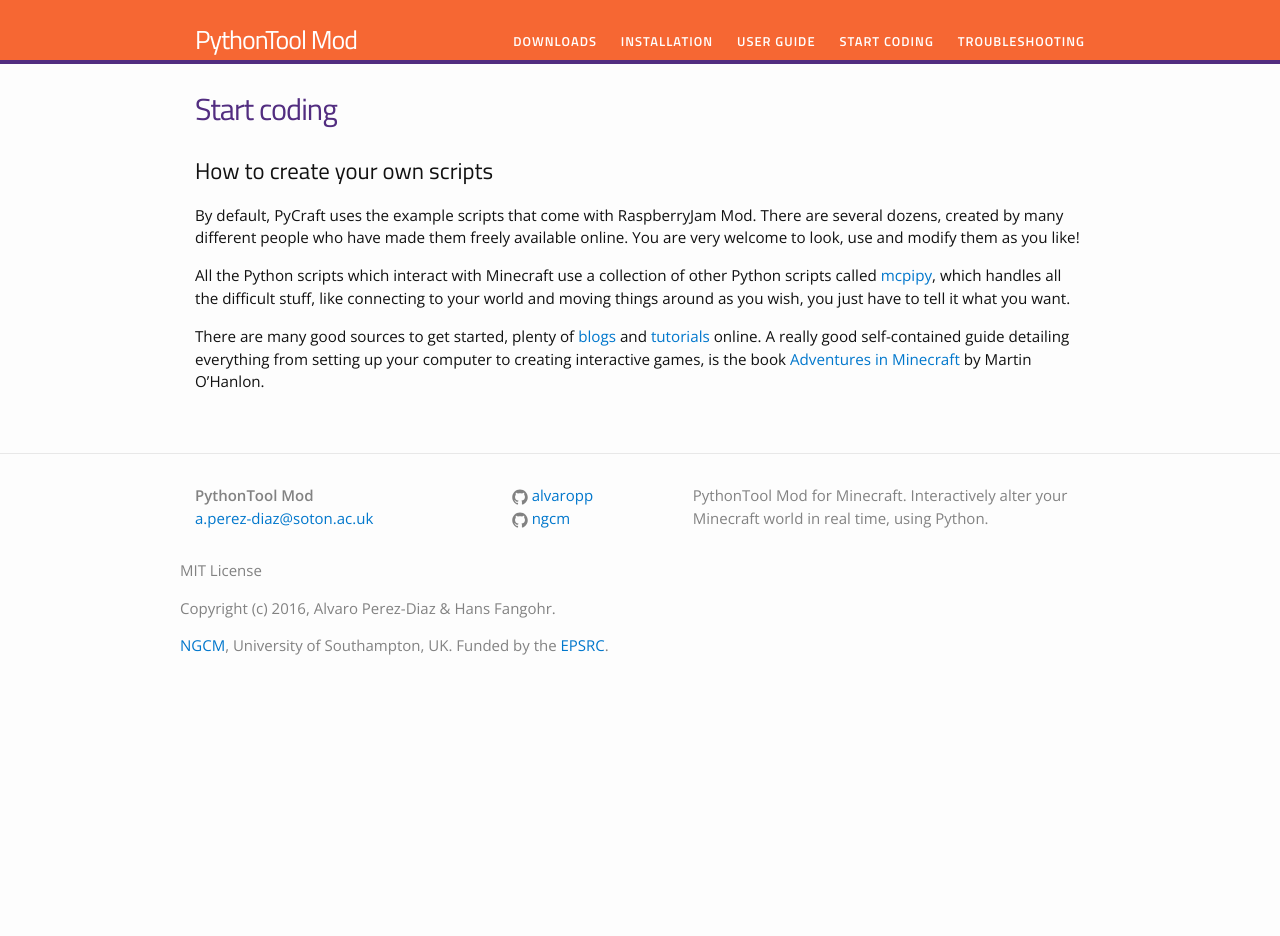
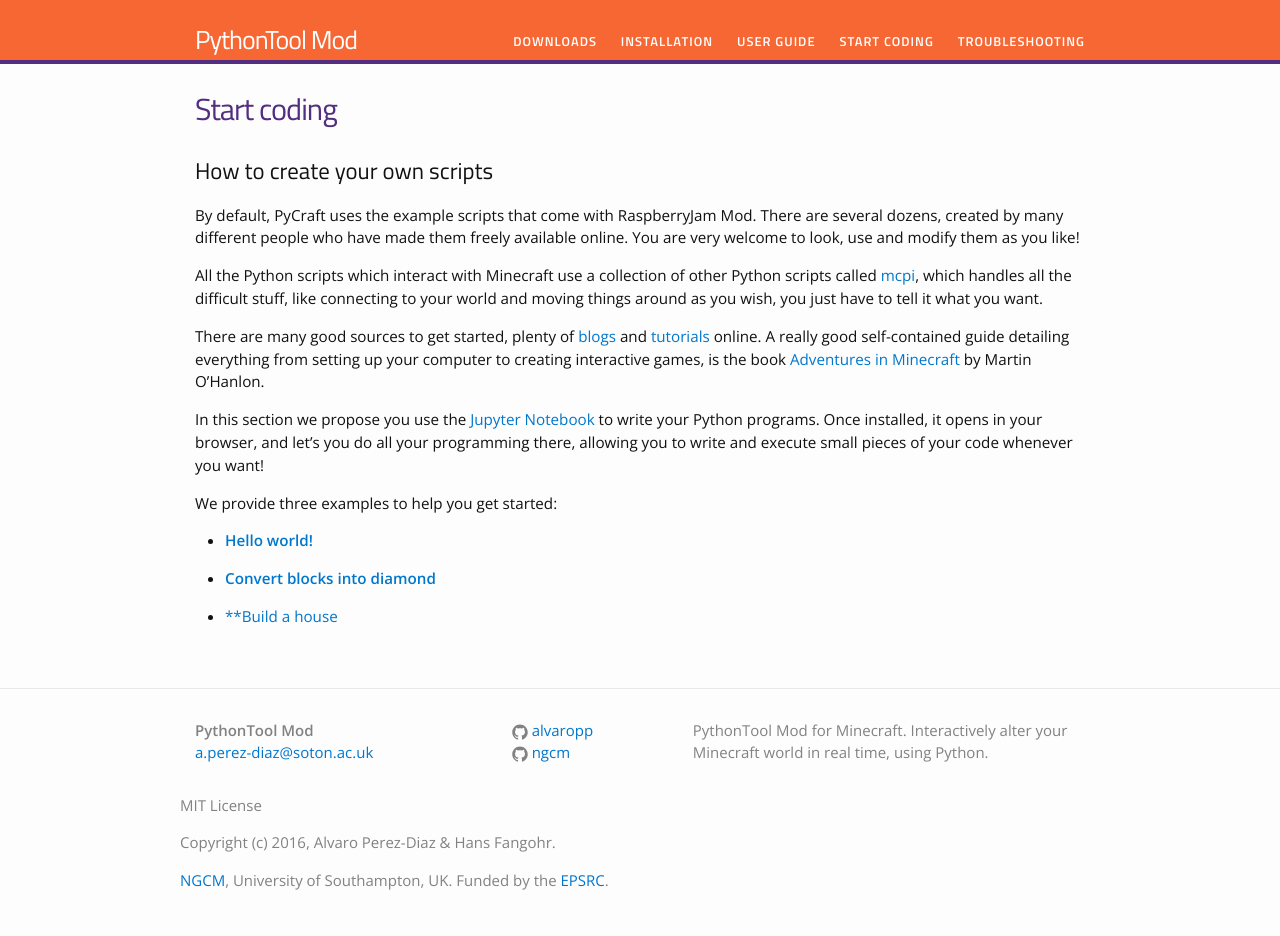
Before and after one commit to ngcm/PythonTool-Mod, a Jekyll site: the page built from pages/startcoding.md, in a window 1280 px wide. Built offline with Jekyll 4.4.1, drawn with Linux system fonts in a browser that asks for light colours; before the commit the page ends 900 px from its top, so only the background shows below that.

Commit message:
Added jupyter info

```diff
--- a/pages/startcoding.md
+++ b/pages/startcoding.md
@@ -8,6 +8,15 @@
 
 By default, PyCraft uses the example scripts that come with RaspberryJam Mod. There are several dozens, created by many different people who have made them freely available online. You are very welcome to look, use and modify them as you like!
 
-All the Python scripts which interact with Minecraft use a collection of other Python scripts called [mcpipy](http://www.stuffaboutcode.com/2013/04/minecraft-pi-edition-api-tutorial.html), which handles all the difficult stuff, like connecting to your world and moving things around as you wish, you just have to tell it what you want.
+All the Python scripts which interact with Minecraft use a collection of other Python scripts called [mcpi](http://www.stuffaboutcode.com/2013/04/minecraft-pi-edition-api-tutorial.html), which handles all the difficult stuff, like connecting to your world and moving things around as you wish, you just have to tell it what you want.
 
 There are many good sources to get started, plenty of [blogs](https://mcpipy.wordpress.com/) and [tutorials](http://www.instructables.com/id/Python-coding-for-Minecraft/) online. A really good self-contained guide detailing everything from setting up your computer to creating interactive games, is the book [Adventures in Minecraft](http://eu.wiley.com/WileyCDA/WileyTitle/productCd-111894691X.html) by Martin O'Hanlon.
+
+In this section we propose you use the [Jupyter Notebook](http://jupyter.org/) to write your Python programs. Once installed, it opens in your browser, and let's you do all your programming there, allowing you to write and execute small pieces of your code whenever you want!
+
+We provide three examples to help you get started:
+* [**Hello world!**](startcoding/helloworld/)
+
+* [**Convert blocks into diamond**](startcoding/diamonds/)
+
+* [**Build a house](startcoding/house/)
```
